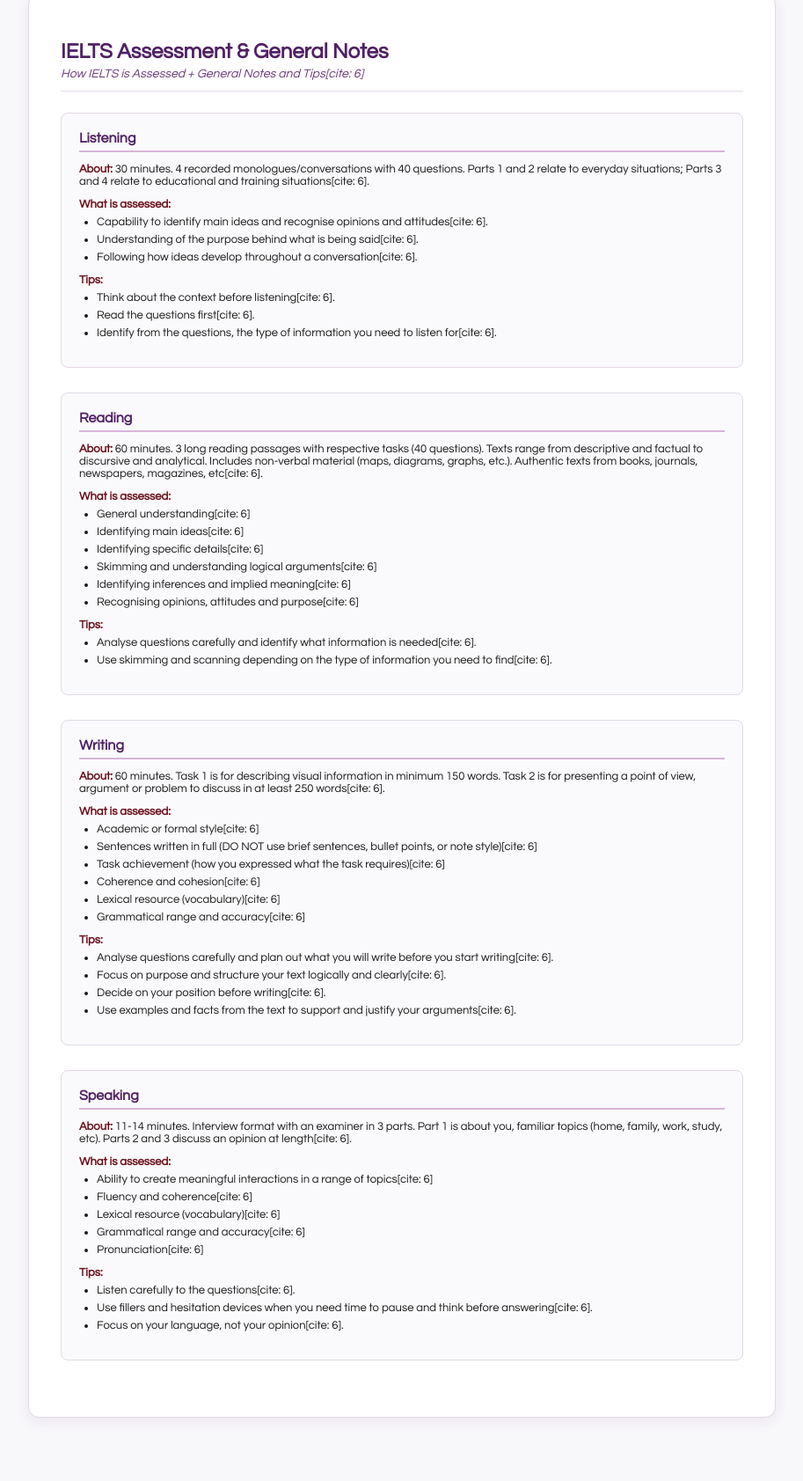
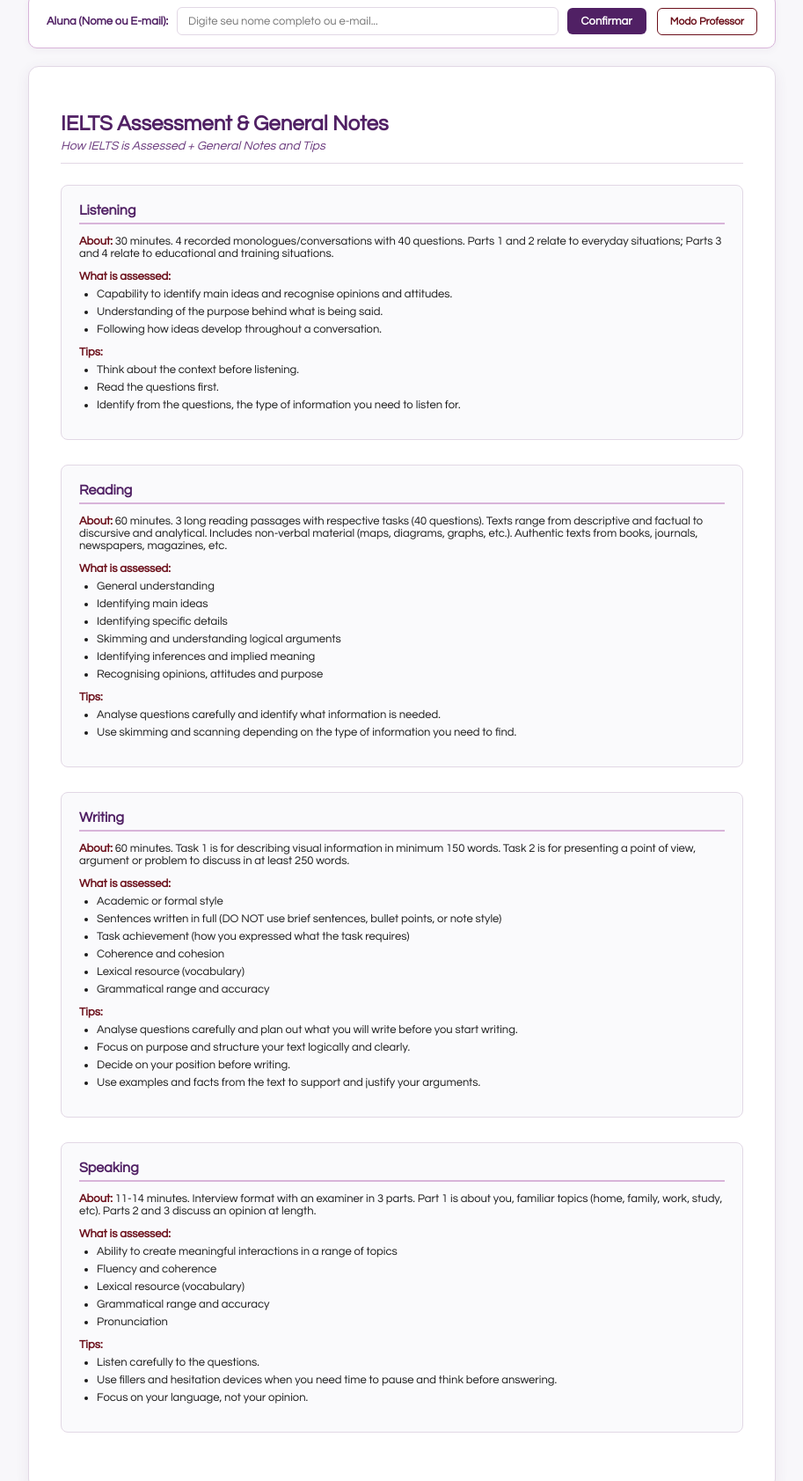
Before and after one commit to skullofenglish/ieltspractice, a plain HTML site: page index.html in a window 1280 px wide. Shown: the part 141-1824 px from the top of the page at 88% size, without its empty margins (183-1096 px from the left). Before the commit the page ends 1792 px from the top, so only its background shows below. Drawn offline with Linux system fonts and the light colour scheme.

Commit message:
Update index.html

```diff
--- a/index.html
+++ b/index.html
@@ -34,7 +34,6 @@
             max-width: 850px;
         }
 
-        /* Menu de Navegação Superior (Abas Principais) */
         .top-nav {
             display: flex;
             gap: 10px;
@@ -64,7 +63,6 @@
             border-color: var(--primary-purple);
         }
 
-        /* Container de Conteúdo */
         .container {
             background-color: var(--card-bg);
             border-radius: 12px;
@@ -131,7 +129,6 @@
 <body>
 
     <div class="main-wrapper">
-        <!-- Navegação Principal entre Abas Completa -->
         <nav class="top-nav">
             <a href="index.html" class="active">Overview</a>
             <a href="listening.html">Listening</a>
@@ -141,31 +138,30 @@
             <a href="scores.html">Scores</a>
         </nav>
 
-        <!-- Conteúdo Principal baseado no documento IELTS Notes -->
         <div class="container">
             <h1>IELTS Assessment & General Notes</h1>
-            <div class="subtitle">How IELTS is Assessed + General Notes and Tips[cite: 6]</div>
+            <div class="subtitle">How IELTS is Assessed + General Notes and Tips</div>
 
             <!-- Listening -->
             <div class="section-block">
                 <div class="section-title">Listening</div>
                 <div class="info-group">
-                    <strong>About:</strong> 30 minutes. 4 recorded monologues/conversations with 40 questions. Parts 1 and 2 relate to everyday situations; Parts 3 and 4 relate to educational and training situations[cite: 6].
+                    <strong>About:</strong> 30 minutes. 4 recorded monologues/conversations with 40 questions. Parts 1 and 2 relate to everyday situations; Parts 3 and 4 relate to educational and training situations.
                 </div>
                 <div class="info-group">
                     <strong>What is assessed:</strong>
                     <ul>
-                        <li>Capability to identify main ideas and recognise opinions and attitudes[cite: 6].</li>
-                        <li>Understanding of the purpose behind what is being said[cite: 6].</li>
-                        <li>Following how ideas develop throughout a conversation[cite: 6].</li>
+                        <li>Capability to identify main ideas and recognise opinions and attitudes.</li>
+                        <li>Understanding of the purpose behind what is being said.</li>
+                        <li>Following how ideas develop throughout a conversation.</li>
                     </ul>
                 </div>
                 <div class="info-group">
                     <strong>Tips:</strong>
                     <ul>
-                        <li>Think about the context before listening[cite: 6].</li>
-                        <li>Read the questions first[cite: 6].</li>
-                        <li>Identify from the questions, the type of information you need to listen for[cite: 6].</li>
+                        <li>Think about the context before listening.</li>
+                        <li>Read the questions first.</li>
+                        <li>Identify from the questions, the type of information you need to listen for.</li>
                     </ul>
                 </div>
             </div>
@@ -174,24 +170,24 @@
             <div class="section-block">
                 <div class="section-title">Reading</div>
                 <div class="info-group">
-                    <strong>About:</strong> 60 minutes. 3 long reading passages with respective tasks (40 questions). Texts range from descriptive and factual to discursive and analytical. Includes non-verbal material (maps, diagrams, graphs, etc.). Authentic texts from books, journals, newspapers, magazines, etc[cite: 6].
+                    <strong>About:</strong> 60 minutes. 3 long reading passages with respective tasks (40 questions). Texts range from descriptive and factual to discursive and analytical. Includes non-verbal material (maps, diagrams, graphs, etc.). Authentic texts from books, journals, newspapers, magazines, etc.
                 </div>
                 <div class="info-group">
                     <strong>What is assessed:</strong>
                     <ul>
-                        <li>General understanding[cite: 6]</li>
-                        <li>Identifying main ideas[cite: 6]</li>
-                        <li>Identifying specific details[cite: 6]</li>
-                        <li>Skimming and understanding logical arguments[cite: 6]</li>
-                        <li>Identifying inferences and implied meaning[cite: 6]</li>
-                        <li>Recognising opinions, attitudes and purpose[cite: 6]</li>
+                        <li>General understanding</li>
+                        <li>Identifying main ideas</li>
+                        <li>Identifying specific details</li>
+                        <li>Skimming and understanding logical arguments</li>
+                        <li>Identifying inferences and implied meaning</li>
+                        <li>Recognising opinions, attitudes and purpose</li>
                     </ul>
                 </div>
                 <div class="info-group">
                     <strong>Tips:</strong>
                     <ul>
-                        <li>Analyse questions carefully and identify what information is needed[cite: 6].</li>
-                        <li>Use skimming and scanning depending on the type of information you need to find[cite: 6].</li>
+                        <li>Analyse questions carefully and identify what information is needed.</li>
+                        <li>Use skimming and scanning depending on the type of information you need to find.</li>
                     </ul>
                 </div>
             </div>
@@ -200,26 +196,26 @@
             <div class="section-block">
                 <div class="section-title">Writing</div>
                 <div class="info-group">
-                    <strong>About:</strong> 60 minutes. Task 1 is for describing visual information in minimum 150 words. Task 2 is for presenting a point of view, argument or problem to discuss in at least 250 words[cite: 6].
+                    <strong>About:</strong> 60 minutes. Task 1 is for describing visual information in minimum 150 words. Task 2 is for presenting a point of view, argument or problem to discuss in at least 250 words.
                 </div>
                 <div class="info-group">
                     <strong>What is assessed:</strong>
                     <ul>
-                        <li>Academic or formal style[cite: 6]</li>
-                        <li>Sentences written in full (DO NOT use brief sentences, bullet points, or note style)[cite: 6]</li>
-                        <li>Task achievement (how you expressed what the task requires)[cite: 6]</li>
-                        <li>Coherence and cohesion[cite: 6]</li>
-                        <li>Lexical resource (vocabulary)[cite: 6]</li>
-                        <li>Grammatical range and accuracy[cite: 6]</li>
+                        <li>Academic or formal style</li>
+                        <li>Sentences written in full (DO NOT use brief sentences, bullet points, or note style)</li>
+                        <li>Task achievement (how you expressed what the task requires)</li>
+                        <li>Coherence and cohesion</li>
+                        <li>Lexical resource (vocabulary)</li>
+                        <li>Grammatical range and accuracy</li>
                     </ul>
                 </div>
                 <div class="info-group">
                     <strong>Tips:</strong>
                     <ul>
-                        <li>Analyse questions carefully and plan out what you will write before you start writing[cite: 6].</li>
-                        <li>Focus on purpose and structure your text logically and clearly[cite: 6].</li>
-                        <li>Decide on your position before writing[cite: 6].</li>
-                        <li>Use examples and facts from the text to support and justify your arguments[cite: 6].</li>
+                        <li>Analyse questions carefully and plan out what you will write before you start writing.</li>
+                        <li>Focus on purpose and structure your text logically and clearly.</li>
+                        <li>Decide on your position before writing.</li>
+                        <li>Use examples and facts from the text to support and justify your arguments.</li>
                     </ul>
                 </div>
             </div>
@@ -228,29 +224,35 @@
             <div class="section-block">
                 <div class="section-title">Speaking</div>
                 <div class="info-group">
-                    <strong>About:</strong> 11-14 minutes. Interview format with an examiner in 3 parts. Part 1 is about you, familiar topics (home, family, work, study, etc). Parts 2 and 3 discuss an opinion at length[cite: 6].
+                    <strong>About:</strong> 11-14 minutes. Interview format with an examiner in 3 parts. Part 1 is about you, familiar topics (home, family, work, study, etc). Parts 2 and 3 discuss an opinion at length.
                 </div>
                 <div class="info-group">
                     <strong>What is assessed:</strong>
                     <ul>
-                        <li>Ability to create meaningful interactions in a range of topics[cite: 6]</li>
-                        <li>Fluency and coherence[cite: 6]</li>
-                        <li>Lexical resource (vocabulary)[cite: 6]</li>
-                        <li>Grammatical range and accuracy[cite: 6]</li>
-                        <li>Pronunciation[cite: 6]</li>
+                        <li>Ability to create meaningful interactions in a range of topics</li>
+                        <li>Fluency and coherence</li>
+                        <li>Lexical resource (vocabulary)</li>
+                        <li>Grammatical range and accuracy</li>
+                        <li>Pronunciation</li>
                     </ul>
                 </div>
                 <div class="info-group">
                     <strong>Tips:</strong>
                     <ul>
-                        <li>Listen carefully to the questions[cite: 6].</li>
-                        <li>Use fillers and hesitation devices when you need time to pause and think before answering[cite: 6].</li>
-                        <li>Focus on your language, not your opinion[cite: 6].</li>
+                        <li>Listen carefully to the questions.</li>
+                        <li>Use fillers and hesitation devices when you need time to pause and think before answering.</li>
+                        <li>Focus on your language, not your opinion.</li>
                     </ul>
                 </div>
             </div>
         </div>
     </div>
 
+    <script type="module">
+        import { initStudentBar } from './student-manager.js';
+        initStudentBar(() => {
+            alert("Identidade confirmada! Agora você pode navegar pelas abas acima.");
+        });
+    </script>
 </body>
 </html>
```
